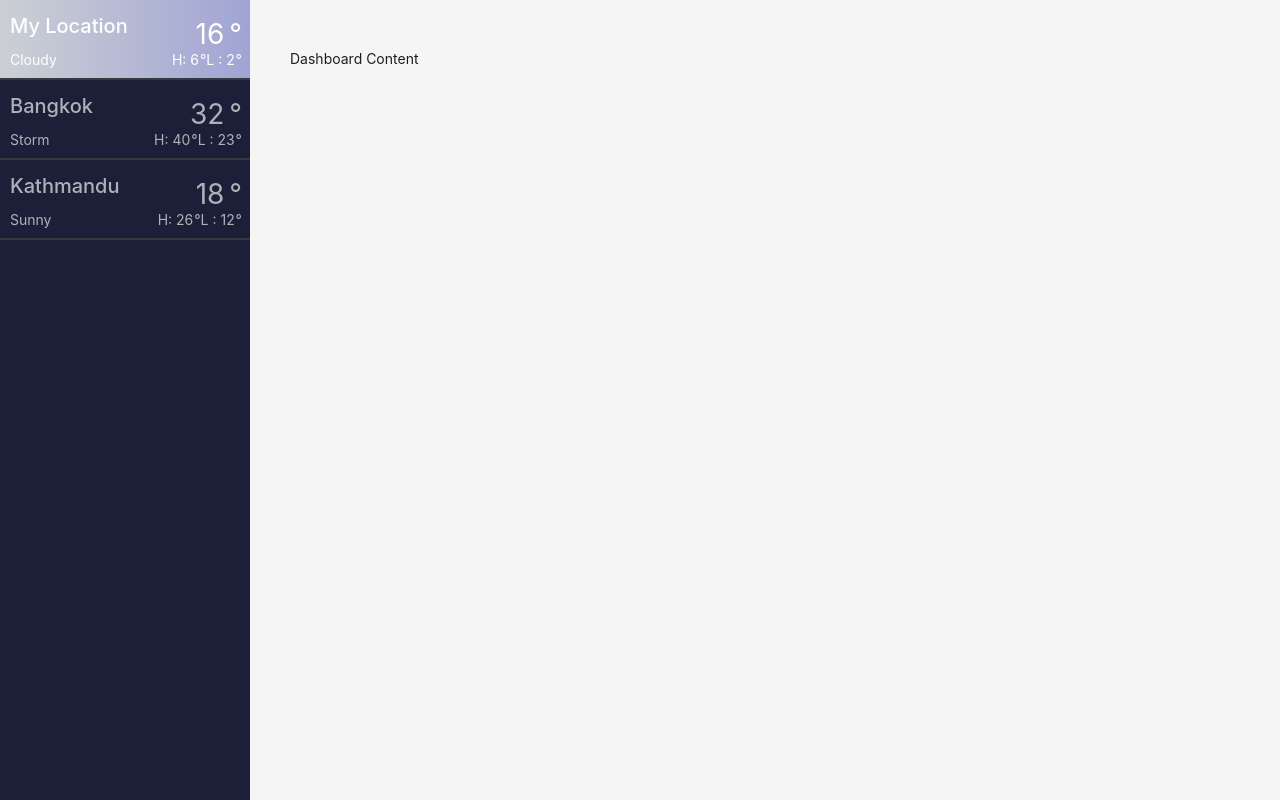
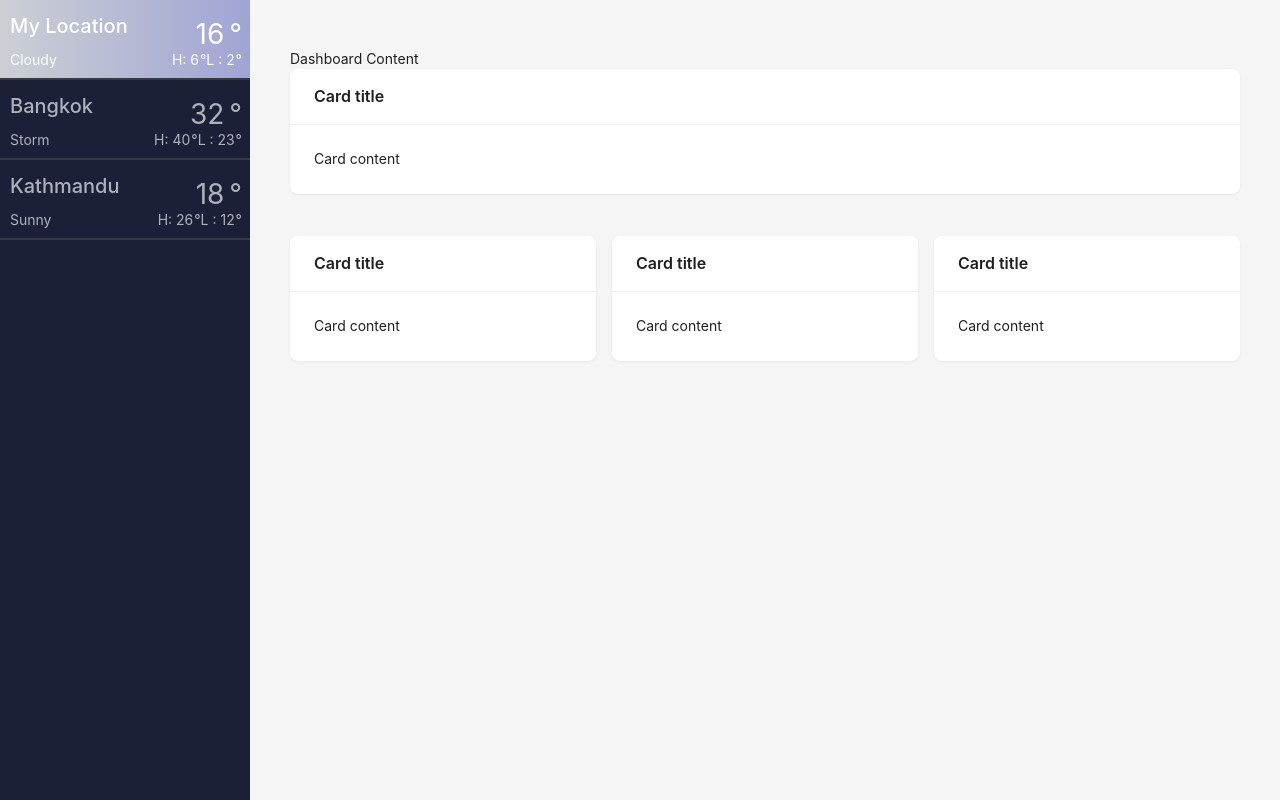
Before and after one commit to rishavgautam/SkySync, a Next.js app: page / in a window 1280 px wide. Built offline with nearby package versions, Linux system fonts and the light colour scheme.

Commit message:
Columns addition

```diff
--- a/src/app/components/DashboardContent.tsx
+++ b/src/app/components/DashboardContent.tsx
@@ -1,6 +1,10 @@
+import { Card, Col, Row } from 'antd';
+
+
 interface DashboardContentProps {
   selectedMenuItem: number;
 }
+
 
 const DashboardContent: React.FC<DashboardContentProps> = ({ selectedMenuItem }) => {
     // Use the key to dynamically change content
@@ -21,7 +25,44 @@
         content = 'Unknown Content';
     }
 
-    return <div>{content}</div>;
+    return <div>
+
+
+      {content}
+
+<Row gutter={24}>
+    <Col span={24}>
+      <Card title="Card title" bordered={false}>
+        Card content
+      </Card>
+    </Col>
+
+
+  </Row>
+
+  <br/>
+  <br/>
+
+  <Row gutter={16}>
+    <Col span={8}>
+      <Card title="Card title" bordered={false}>
+        Card content
+      </Card>
+    </Col>
+    <Col span={8}>
+      <Card title="Card title" bordered={false}>
+        Card content
+      </Card>
+    </Col>
+    <Col span={8}>
+      <Card title="Card title" bordered={false}>
+        Card content
+      </Card>
+    </Col>
+  </Row>
+
+
+      </div>;
   };
 
   export default DashboardContent;
```
